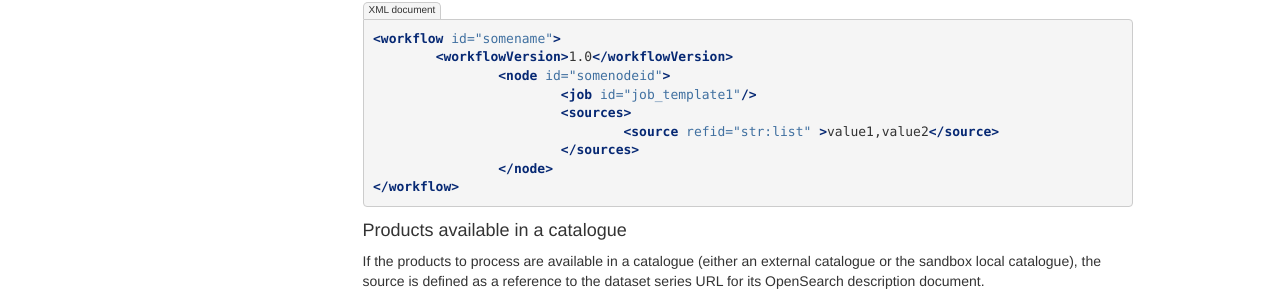
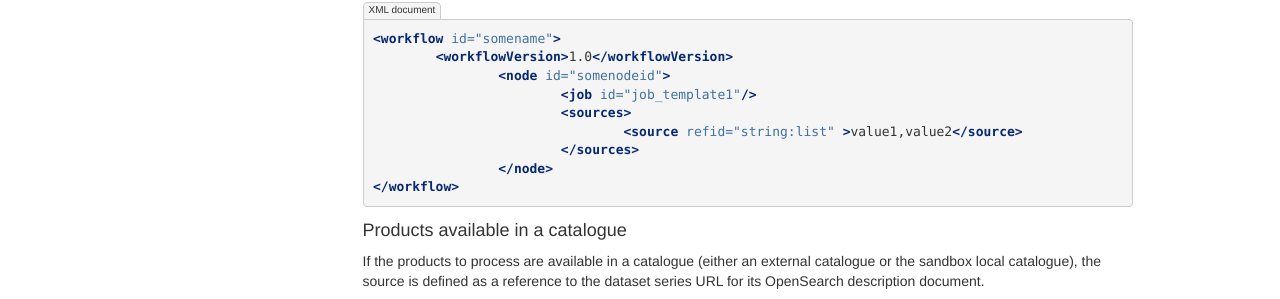
Before and after one commit to Terradue/doc-developer-sandbox, a Sphinx documentation site: the page built from source/reference/application/index.rst, in a window 1280 px wide and 900 px high, scrolled down 2912 px. Shown: the part 136-435 px from the top of the window. Built offline with Sphinx 7.4.7, drawn with Linux system fonts in a browser that asks for light colours; some of the changed lines change nothing that is shown.

Commit message:
changed str:linst to string:list

```diff
--- a/source/reference/application/index.rst
+++ b/source/reference/application/index.rst
@@ -163,7 +163,7 @@ Passing a list of values to a job follows the same approach as above.
 			<node id="somenodeid">
 				<job id="job_template1"/>
 				<sources>
-	 				<source refid="str:list" >value1,value2</source>
+	 				<source refid="string:list" >value1,value2</source>
 				</sources>
 			</node>
 	</workflow>
```
